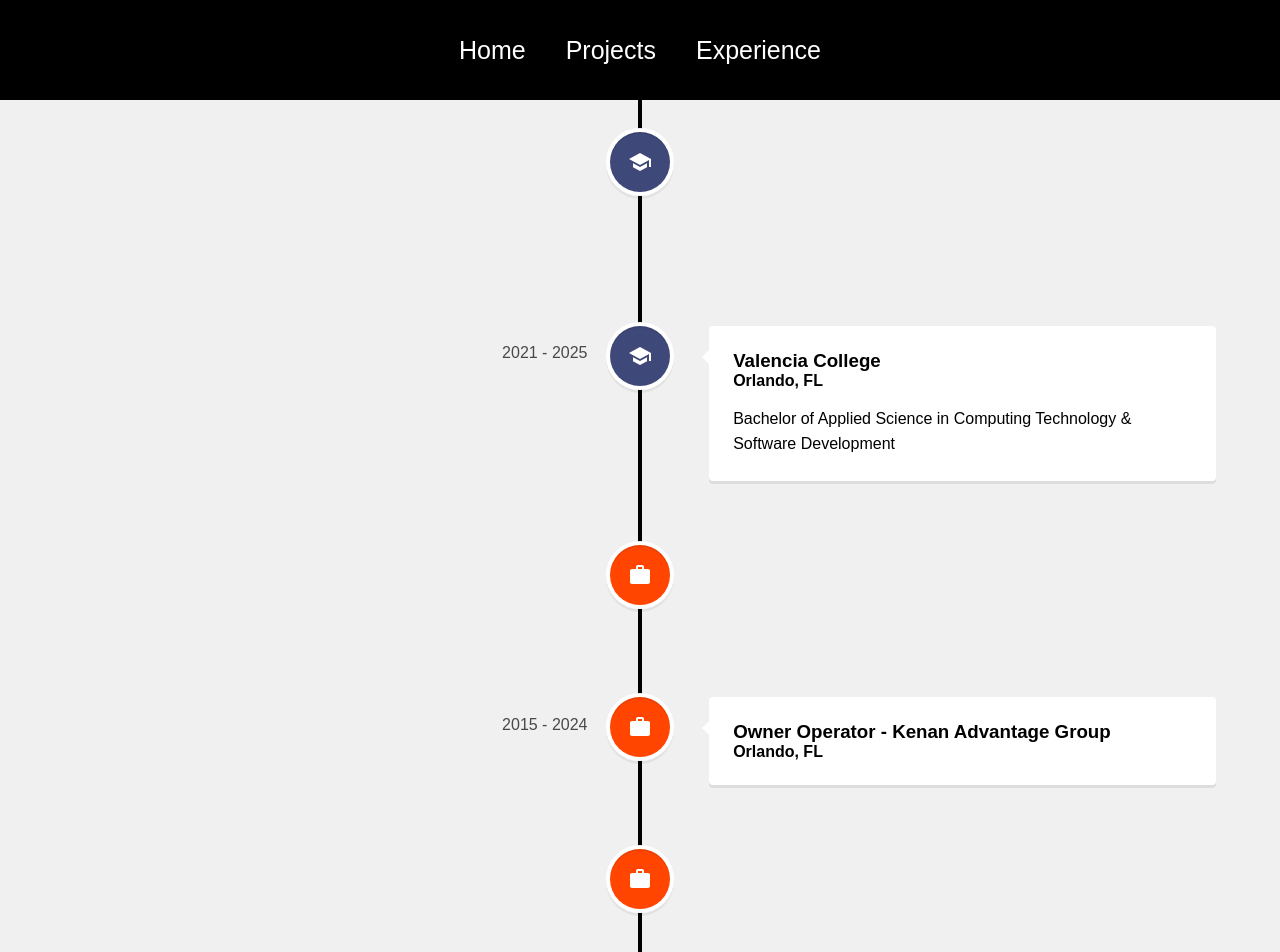
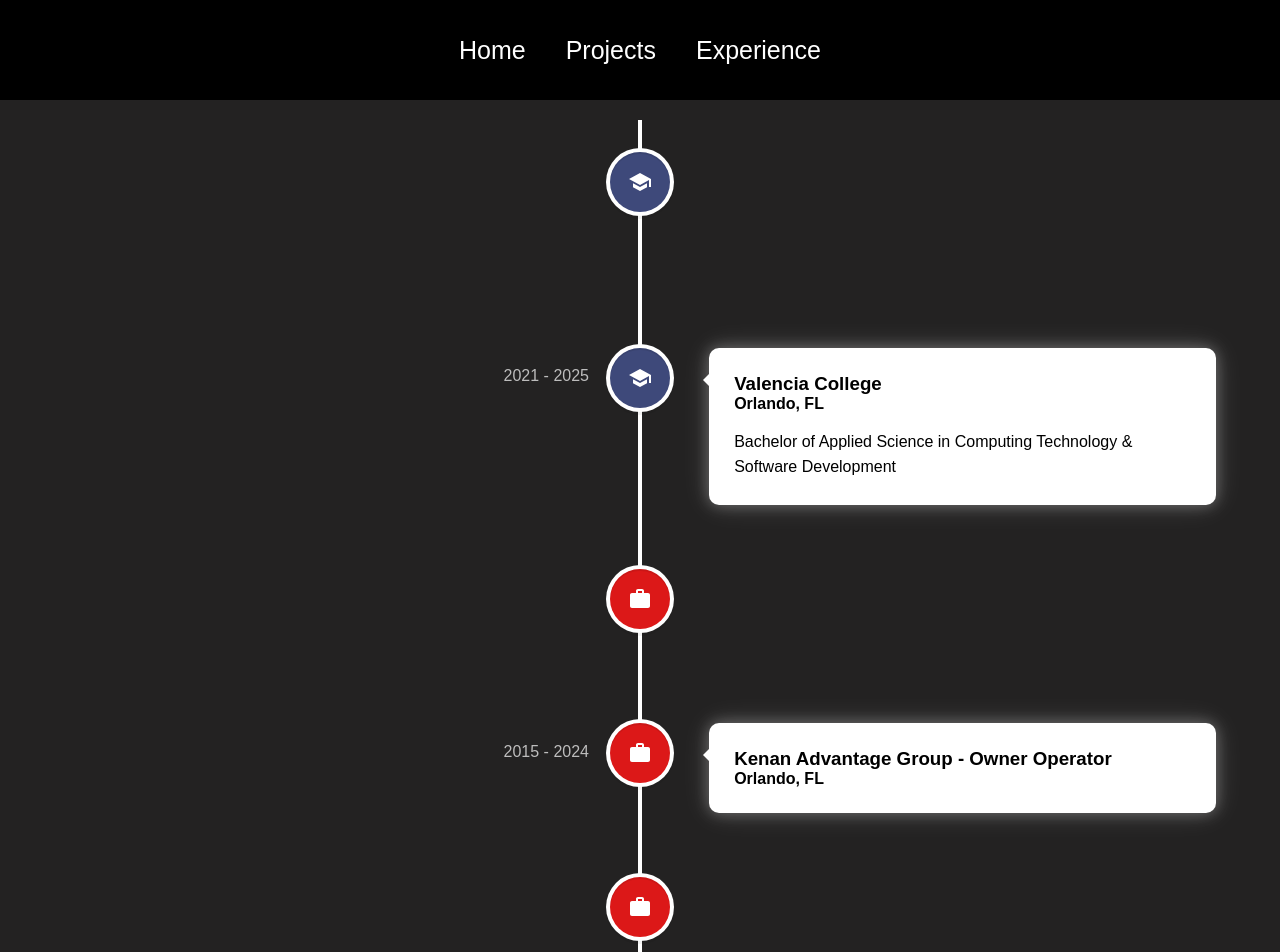
Before and after one commit to donlopez/personal-web-app, a React (Create React App) app: page /experience in a window 1280 px wide. Shown: the top 952 px of the page. Built offline with nearby package versions, Linux system fonts and the light colour scheme.

Commit message:
Updated Experience page with dark theme, white glow effects, and clickable timeline elements linking to institution websites

```diff
--- a/src/pages/Experience.js
+++ b/src/pages/Experience.js
@@ -1,85 +1,114 @@
 import React from "react";
-import { VerticalTimeline, VerticalTimelineElement, }  from "react-vertical-timeline-component";
+import { VerticalTimeline, VerticalTimelineElement } from "react-vertical-timeline-component";
 import "react-vertical-timeline-component/style.min.css";
 import SchoolIcon from "@mui/icons-material/School";
 import WorkIcon from "@mui/icons-material/Work";
+import "../styles/Experience.css";
 
 function Experience() {
   return (
     <div className="experience">
-      <VerticalTimeline lineColor="#000">
-        <VerticalTimelineElement className="vertical-timeline-element--education"
+      <VerticalTimeline lineColor="#fff">
+        {/* Valencia College (Associate) */}
+        <VerticalTimelineElement
+          className="vertical-timeline-element--education"
           date="2021 - 2024"
-         iconStyle={{background: "#3e497a", color: "#fff"}}
+          iconStyle={{ background: "#3e497a", color: "#fff" }}
           icon={<SchoolIcon />}
         >
-          <h3 className="vertical-timeline-element-title"> Valencia College </h3>
+          <a
+            href="https://valenciacollege.edu/"
+            target="_blank"
+            rel="noopener noreferrer"
+            className="timeline-link"
+          >
+            <h3 className="vertical-timeline-element-title">Valencia College</h3>
+            <h4 className="vertical-timeline-element-subtitle">Orlando, FL</h4>
+            <p>Associate of Science in Computer Programming & Analysis</p>
+          </a>
+        </VerticalTimelineElement>
 
-          <h4 className="vertical-timeline-element-subtitle">
-            Orlando, FL
-          </h4>
-
-          <p> Associate of Science in Computer Programming & Analysis </p>
-         </VerticalTimelineElement>
+        {/* Valencia College (Bachelor) */}
         <VerticalTimelineElement
           className="vertical-timeline-element--education"
           date="2021 - 2025"
           iconStyle={{ background: "#3e497a", color: "#fff" }}
           icon={<SchoolIcon />}
         >
-          <h3 className="vertical-timeline-element-title">
-            Valencia College
-          </h3>
+          <a
+            href="https://valenciacollege.edu/"
+            target="_blank"
+            rel="noopener noreferrer"
+            className="timeline-link"
+          >
+            <h3 className="vertical-timeline-element-title">Valencia College</h3>
+            <h4 className="vertical-timeline-element-subtitle">Orlando, FL</h4>
+            <p>Bachelor of Applied Science in Computing Technology & Software Development</p>
+          </a>
+        </VerticalTimelineElement>
 
-          <h4 className="vertical-timeline-element-subtitle">
-            Orlando, FL
-          </h4>
-
-          <p> Bachelor of Applied Science in Computing Technology & Software Development </p>
-        </VerticalTimelineElement>
+        {/* Kenan Advantage Group (Driver) */}
         <VerticalTimelineElement
           className="vertical-timeline-element--work"
           date="2010 - 2015"
-          iconStyle={{ background: "#ff4500", color: "#fff" }}
+          iconStyle={{ background: "#dc1818", color: "#fff" }}
           icon={<WorkIcon />}
         >
+          <a
+            href="https://drivers.thekag.com/"
+            target="_blank"
+            rel="noopener noreferrer"
+            className="timeline-link"
+          >
             <h3 className="vertical-timeline-element-title">
-            CDL Class A Driver - Kenan Advantage Group
+              Kenan Advantage Group - CDL Class A Driver
             </h3>
-          <h4 className="vertical-timeline-element-subtitle">
-            Orlando, FL
-          </h4>
+            <h4 className="vertical-timeline-element-subtitle">Orlando, FL</h4>
+          </a>
         </VerticalTimelineElement>
 
+        {/* Kenan Advantage Group (Owner Operator) */}
         <VerticalTimelineElement
           className="vertical-timeline-element--work"
           date="2015 - 2024"
-          iconStyle={{ background: "#ff4500", color: "#fff" }}
+          iconStyle={{ background: "#dc1818", color: "#fff" }}
           icon={<WorkIcon />}
         >
+          <a
+            href="https://drivers.thekag.com/"
+            target="_blank"
+            rel="noopener noreferrer"
+            className="timeline-link"
+          >
             <h3 className="vertical-timeline-element-title">
-            Owner Operator - Kenan Advantage Group
+              Kenan Advantage Group - Owner Operator
             </h3>
-          <h4 className="vertical-timeline-element-subtitle">
-            Orlando, FL
-          </h4>
+            <h4 className="vertical-timeline-element-subtitle">Orlando, FL</h4>
+          </a>
         </VerticalTimelineElement>
+
+        {/* Toho Water Authority */}
         <VerticalTimelineElement
           className="vertical-timeline-element--work"
           date="2025 - Present"
-          iconStyle={{ background: "#ff4500", color: "#fff" }}
+          iconStyle={{ background: "#dc1818", color: "#fff" }}
           icon={<WorkIcon />}
         >
+          <a
+            href="https://tohowater.com/"
+            target="_blank"
+            rel="noopener noreferrer"
+            className="timeline-link"
+          >
             <h3 className="vertical-timeline-element-title">
-            Safety & Risk - Toho Water Authority
+              Toho Water Authority - Safety & Risk
             </h3>
-          <h4 className="vertical-timeline-element-subtitle">
-            Kissimme, FL
-          </h4>
+            <h4 className="vertical-timeline-element-subtitle">Kissimmee, FL</h4>
+          </a>
         </VerticalTimelineElement>
       </VerticalTimeline>
     </div>
   );
 }
 
-export default Experience
+export default Experience;
--- a/src/styles/Experience.css
+++ b/src/styles/Experience.css
@@ -0,0 +1,52 @@
+.experience {
+    background-color: #232222;
+    color: #fff;
+    min-height: 100vh;
+    padding-top: 20px;
+  }
+
+  /* White cards with pronounced white glow */
+  .vertical-timeline-element-content {
+    background: #ffffff !important;
+    color: #000 !important;
+    border-radius: 10px;
+    box-shadow: 0 0 15px rgba(255, 255, 255, 0.3),
+                0 0 30px rgba(255, 255, 255, 0.15); /* stronger white glow */
+    border: 1px solid rgba(255, 255, 255, 0.25);
+    transition: all 0.3s ease-in-out;
+  }
+
+  /* Arrow matches card background */
+  .vertical-timeline-element-content::before {
+    border-right: 7px solid #ffffff !important;
+  }
+
+  /* Date text visible on dark background */
+  .vertical-timeline-element-date {
+    color: #fff !important;
+  }
+
+  /* Titles and subtitles readable on white cards */
+  .vertical-timeline-element-title,
+  .vertical-timeline-element-subtitle {
+    color: #000 !important;
+  }
+
+  /* Hover effect: brighter glow */
+  .vertical-timeline-element-content:hover {
+    transform: translateY(-3px);
+    box-shadow: 0 0 25px rgba(255, 255, 255, 0.6),
+                0 0 50px rgba(255, 255, 255, 0.3);
+  }
+
+  .timeline-link {
+    text-decoration: none;
+    color: inherit;
+    display: block;
+    transition: all 0.3s ease;
+  }
+
+  .timeline-link:hover {
+    transform: scale(1.02);
+    color: #1e90ff; /* optional: gives a hint of interactivity */
+  }
```
Lines whose indentation alone changed are shown as unchanged.
